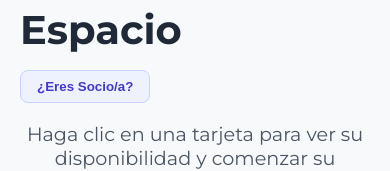
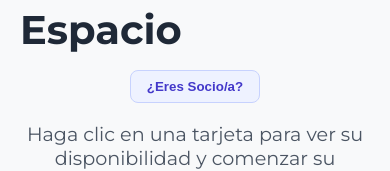
Before and after one commit to Apialanag/apialan-frontend, a React (Vite) app: page / in a window 390 px wide. Shown: the part 198-369 px from the top of the page. Built offline with nearby package versions, Linux system fonts and the light colour scheme; no server answers.

Commit message:
Layout: Corrige alineación y responsividad del título

```diff
--- a/src/App.css
+++ b/src/App.css
@@ -46,7 +46,6 @@
   font-weight: 700;
 }
 
-/* El subtítulo ahora tendrá un margen superior */
 .vista-seleccion-salon > p {
   font-size: 1.2em;
   color: var(--color-gray-600);
@@ -147,20 +146,13 @@
 
 
 /* =======================================================
-   Estilos para Validación de Socio (Actualizado y Mejorado)
+   Estilos para Validación de Socio (Versión Final Corregida)
    ======================================================= */
 
-/* Contenedor principal del título */
 .step-header {
-  display: flex;
-  justify-content: center; /* Centra el título horizontalmente */
-  align-items: center;
-  position: relative; /* Es el contenedor de referencia para el botón */
+  position: relative; /* Contenedor de referencia para el botón */
+  text-align: center; /* Asegura que el título h2 esté centrado */
   margin-bottom: 0.5rem;
-}
-
-.step-header-title {
-  text-align: center;
 }
 
 /* Contenedor del botón, posicionado a la derecha de forma absoluta en DESKTOP */
@@ -203,27 +195,29 @@
   text-align: center;
   color: #065f46;
   font-weight: 500;
-  margin-top: -0.5rem;
+  margin-top: 1rem;
   margin-bottom: 1rem;
 }
 
 
-/* --- INICIO DE LA SOLUCIÓN RESPONSIVA --- */
-/* Estas reglas se aplican solo en pantallas de 768px de ancho o menos (móviles y tablets pequeñas) */
+/* --- SOLUCIÓN RESPONSIVA --- */
+/* Estas reglas se aplican en pantallas de 768px de ancho o menos (móviles) */
 @media (max-width: 768px) {
   .step-header {
-    flex-direction: column; /* Apila el título y el botón verticalmente */
-    position: static; /* Desactiva el posicionamiento relativo para que no interfiera */
+    /* En móvil, volvemos a un layout de bloque normal */
+    position: static;
+    text-align: center;
     margin-bottom: 1.5rem;
   }
 
-  .step-header-title h2 {
-    font-size: 2em; /* Puedes ajustar el tamaño para móvil si es necesario */
+  .step-header h2 {
+    font-size: 2em; /* Ajustamos el tamaño del título para móvil */
   }
 
   .socio-validation-container {
-    position: static; /* Desactiva el posicionamiento absoluto */
-    transform: none; /* Resetea la transformación */
-    margin-top: 1rem; /* Añade un espacio entre el título y el botón */
+    position: static; /* Desactivamos el posicionamiento absoluto */
+    transform: none; /* Reseteamos la transformación */
+    margin-top: 1rem; /* Añadimos espacio entre el título y el botón */
+    text-align: center; /* Centramos el botón */
   }
 }
```
